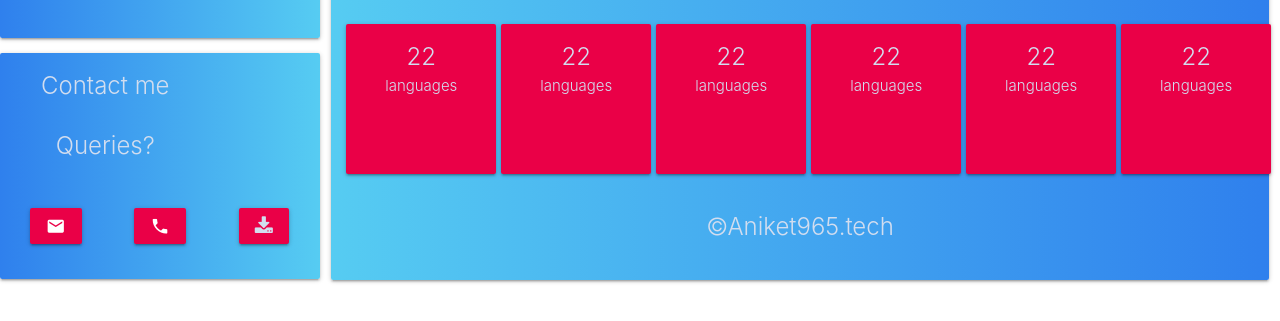
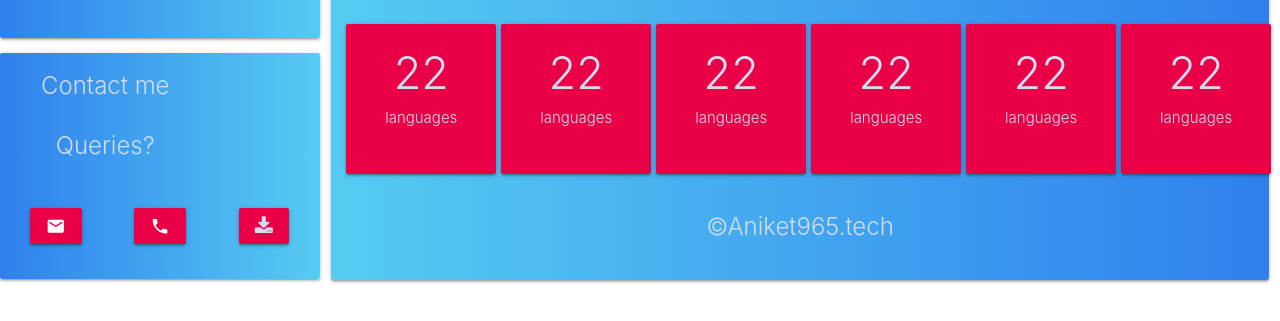
Before and after one commit to Aniket965/dashbord, a plain HTML site: page public/index.html in a window 1280 px wide. Shown: the part 351-672 px from the top of the page. Drawn offline with nearby package versions, Linux system fonts and the light colour scheme.

Commit message:
ui work finished

```diff
--- a/public/css/style.css
+++ b/public/css/style.css
@@ -100,6 +100,9 @@
 .stats-type {
     font-size: 1rem;
 }
+.stats-number{
+    font-size: 3rem;
+}
 
 .card-title .bfont{
     font-size: 5rem!important;
--- a/public/index.html
+++ b/public/index.html
@@ -93,43 +93,55 @@
                 <div class="row">
                   <div class="col s6 m6 l2">
                     <div class="card statgrad stats hoverable center-align">
-                      <div class="card-title">22
+                      <div class="card-title">
+                        <div class="stats-number">22
                           <div class="stats-type">languages</div>
+                        </div>
                       </div>
                     </div>
                   </div>
                   <div class="col s6 m6 l2">
                     <div class="card statgrad stats hoverable center-align">
-                      <div class="card-title">22
+                      <div class="card-title">
+                        <div class="stats-number">22
                           <div class="stats-type">languages</div>
+                        </div>
                       </div>
                     </div>
                   </div>
                   <div class="col s6 m6 l2">
                     <div class="card statgrad stats hoverable center-align">
-                      <div class="card-title">22
+                      <div class="card-title">
+                        <div class="stats-number">22
                           <div class="stats-type">languages</div>
+                        </div>
                       </div>
                     </div>
                   </div>
                   <div class="col s6 m6 l2">
                     <div class="card statgrad stats hoverable center-align">
-                      <div class="card-title">22
+                      <div class="card-title">
+                        <div class="stats-number">22
                           <div class="stats-type">languages</div>
+                        </div>
                       </div>
                     </div>
                   </div>
                   <div class="col s6 m6 l2">
                     <div class="card statgrad stats hoverable center-align">
-                      <div class="card-title">22
+                      <div class="card-title">
+                        <div class="stats-number">22
                           <div class="stats-type">languages</div>
+                        </div>
                       </div>
                     </div>
                   </div>
                   <div class="col s6 m6 l2">
                     <div class="card statgrad stats hoverable center-align">
-                      <div class="card-title">22
+                      <div class="card-title">
+                        <div class="stats-number">22
                           <div class="stats-type">languages</div>
+                        </div>
                       </div>
                     </div>
                   </div>
```
Also changed, not shown: public/asserts/complete.png (added), 2 other files. Lines whose indentation alone changed are shown as unchanged.
